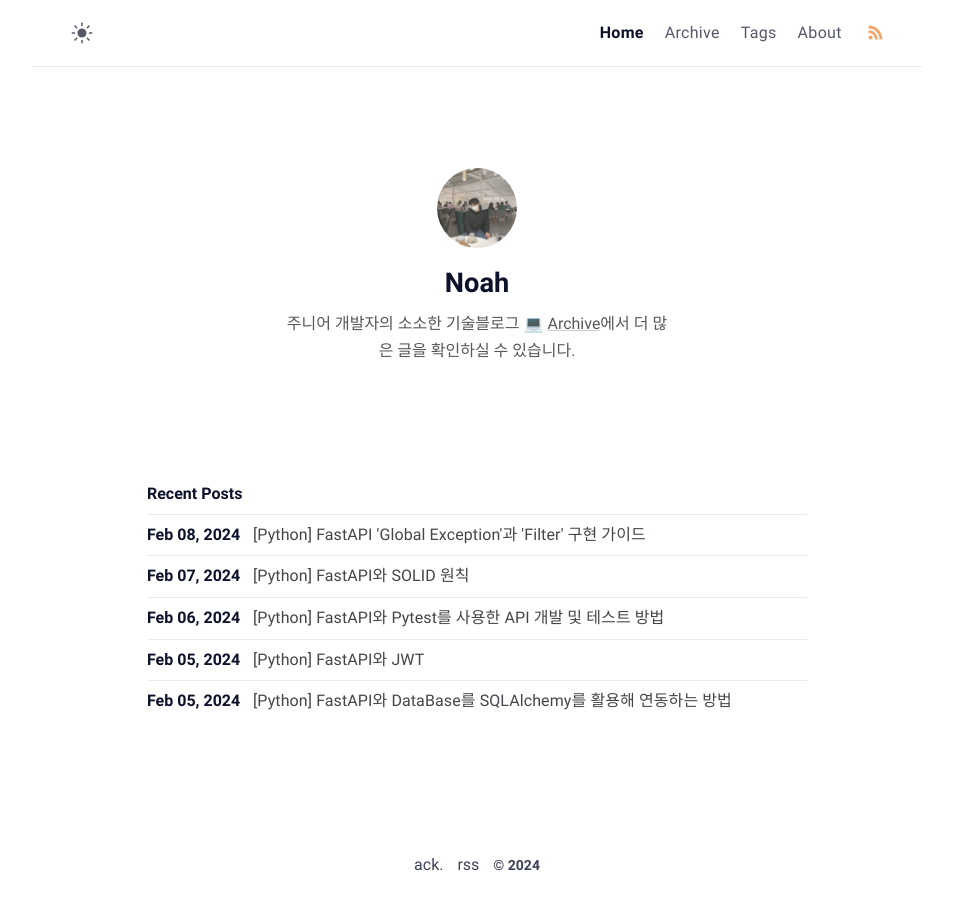
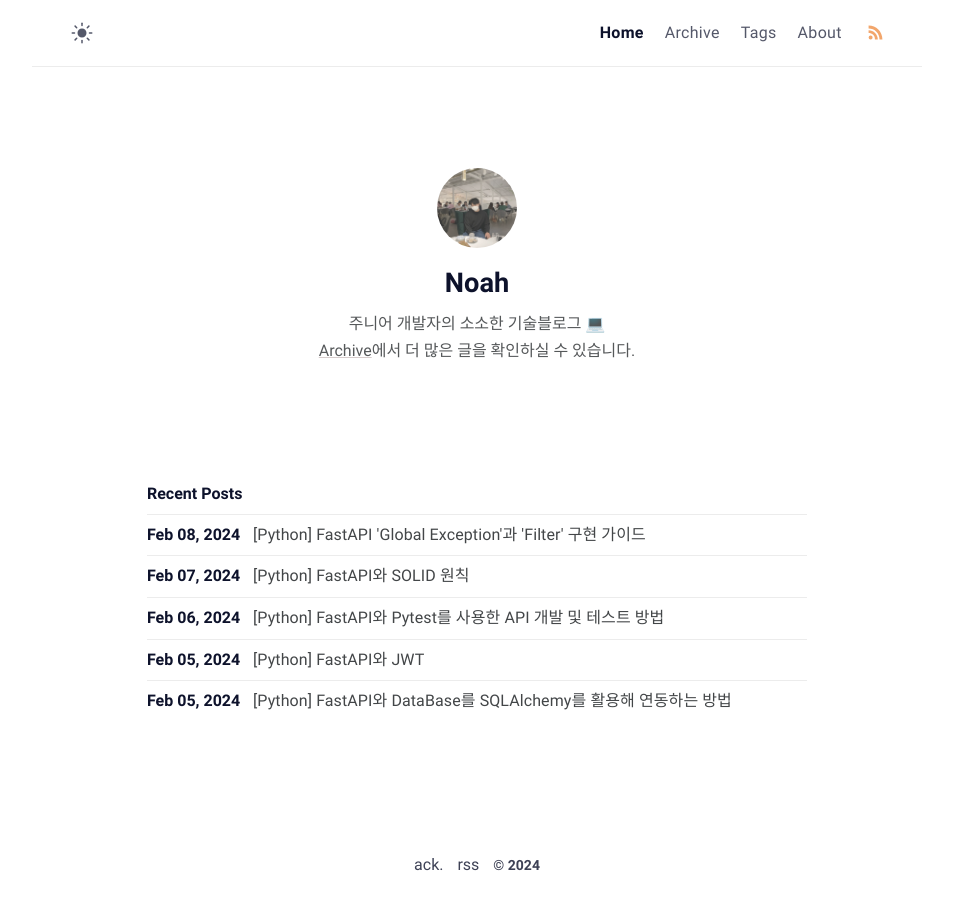
Before and after one commit to jd6186/jd6186.github.io, a Jekyll site: the page built from index.md, in a window 1280 px wide. Shown: the whole page, without its empty margins (163-1116 px from the left). Built offline with Jekyll 4.4.1, drawn with Linux system fonts in a browser that asks for light colours.

Commit message:
[Source Update] 소개 글 수정

```diff
--- a/_config.yml
+++ b/_config.yml
@@ -1,7 +1,7 @@
 # Site settings
 title: Noah Development Note # site title
 description: >- # site description
-  주니어 개발자의 소소한 기술블로그 💻
+  주니어 개발자의 소소한 기술블로그 💻<br>
   <a href="https://jd6186.github.io/archive" target="_blank" rel="noopener">Archive</a>에서 더 많은 글을 확인하실 수 있습니다.
   <a href="https://github.com/jd6186" target="_blank" rel="noopener">@github</a>.
 lang: ko-KR # default lang
@@ -15,7 +15,7 @@ mode: light # default theme "dark" | "light"
 author:
   name: Noah # author name
   bio: >- # tell to the world
-    주니어 개발자의 소소한 기술블로그 💻
+    주니어 개발자의 소소한 기술블로그 💻<br>
     <a href="https://jd6186.github.io/archive" target="_blank" rel="noopener">Archive</a>에서 더 많은 글을 확인하실 수 있습니다.
   username1: Noah # general username
   github1: jd6186 # github username
```
